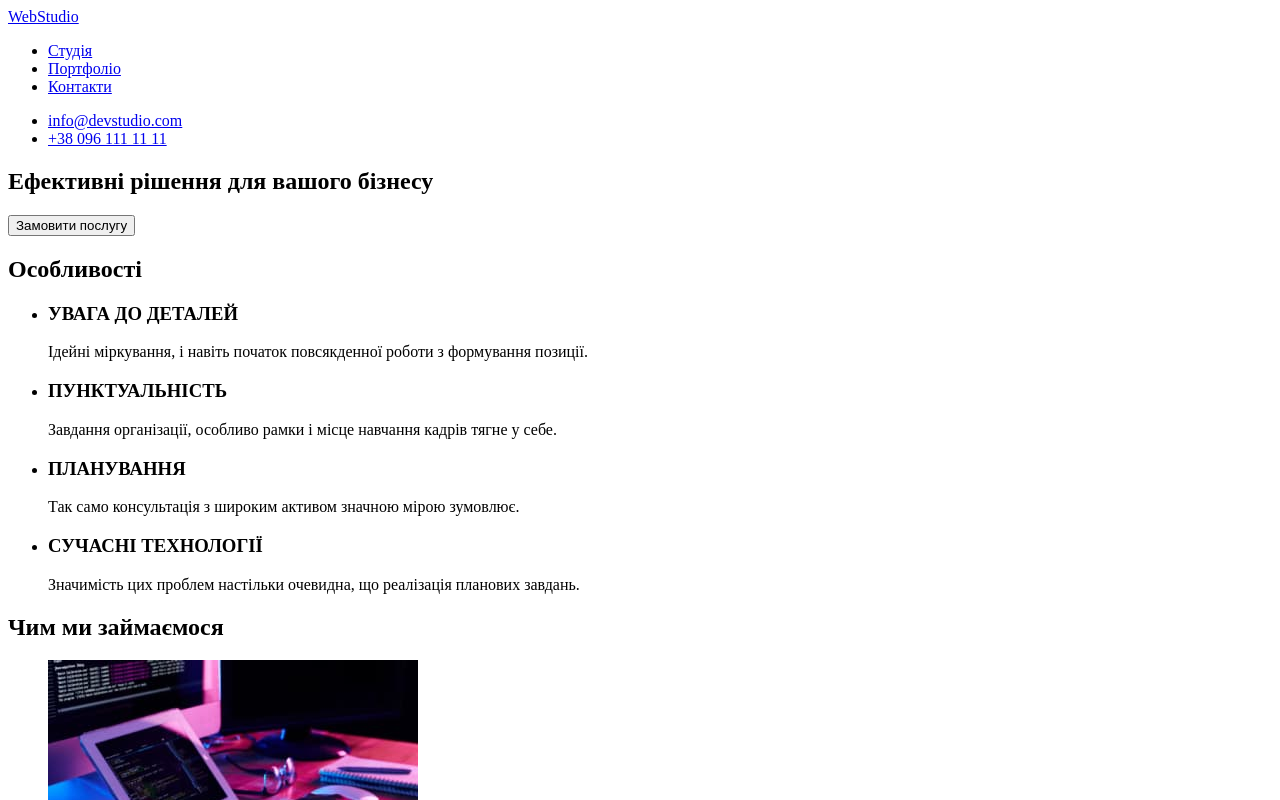
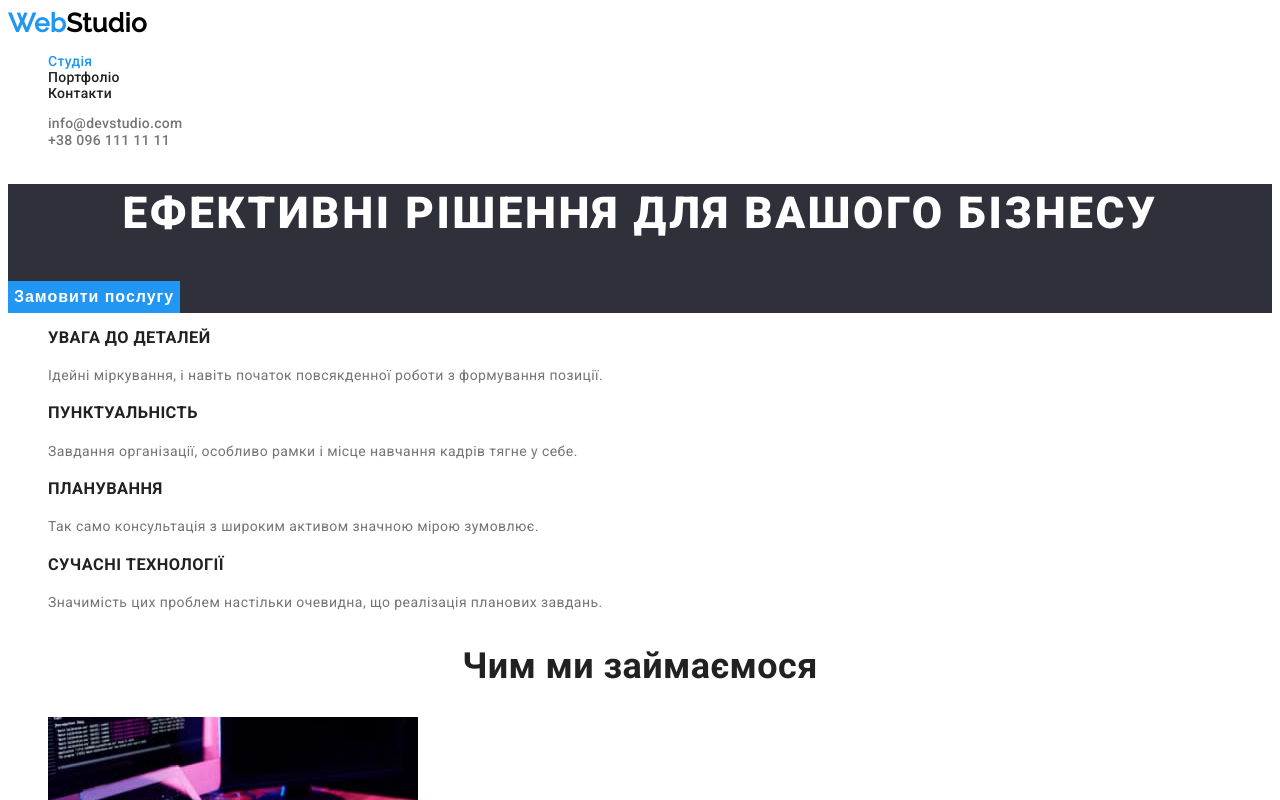
Before and after one commit to N1ghtSent1nel/goit-markup-hw-02, a plain HTML site: page index.html in a window 1280 px wide. Shown: the top 800 px of the page. Drawn offline with Linux system fonts and the light colour scheme.

Commit message:
CSS for main page ready

```diff
--- a/css/styles.css
+++ b/css/styles.css
@@ -15,9 +15,172 @@ overflow: hidden;
 font-family: 'Raleway', sans-serif;
 font-family: 'Roboto', sans-serif;
 
+/*
+#000000 Чорний для Веб;
+#212121 Чорний заголовки;
+#2196F3 синій ацент;
+#757575 сірий основний для текста
+*/
 
-#000000 Чорний для Веб
-#212121 Чорний основний;
-#2196F3 синій ацент
+:root {
+  --main-text-color: #212121;
+  --secondary-text-color: #757575;
+  --main-white-color: #ffffff;
+  --secondary-bg-color: #2f303a;
+  --third-bg-color: #f5f5f5;
+  --accent-color: #2196f3;
+  --logo-text-color: #000000;
+}
 
-*/
+body {
+  background-color: var(--main-white-color);
+  color: var(--main-text-color);
+  font-family: Roboto, -apple-system, BlinkMacSystemFont, Segoe UI, Oxygen, Ubuntu, Cantarell,
+    Fira Sans, Droid Sans, Helvetica Neue, sans-serif;
+  font-size: 14px;
+  letter-spacing: 0.03em;
+}
+/* Logo Styles */
+.logo {
+  font-family: 'Raleway', sans-serif;
+  font-weight: 700;
+  font-size: 26px;
+  line-height: 1.2;
+  text-decoration: none;
+  color: var(--logo-text-color);
+}
+
+.web {
+  color: var(--accent-color);
+}
+/* Header styles */
+.site-nav .link {
+  font-weight: 500;
+  line-height: 1.15;
+  letter-spacing: 0.02em;
+  text-decoration: none;
+  color: var(--main-text-color);
+}
+
+.site-nav .current {
+  color: var(--accent-color);
+}
+
+.list {
+  list-style: none;
+}
+
+.site-nav .contact {
+  color: var(--secondary-text-color);
+}
+
+.site-nav .contact:hover,
+.site-nav .contact:focus {
+  color: var(--accent-color);
+}
+
+/* Hero Styles */
+
+.hero {
+  background-color: var(--secondary-bg-color);
+}
+
+.hero-title {
+  font-family: 'Roboto';
+  font-weight: 900;
+  font-size: 44px;
+  line-height: 1.36;
+  text-align: center;
+  letter-spacing: 0.06em;
+  text-transform: uppercase;
+  color: var(--main-white-color);
+}
+
+.hero-button {
+  font-weight: 700;
+  font-size: 16px;
+  line-height: 1.88;
+  letter-spacing: 0.06em;
+  color: var(--main-white-color);
+  background-color: var(--accent-color);
+  border: 0px;
+  cursor: pointer;
+}
+
+/* Features styles */
+
+.hidden-title {
+  color: rgba(0, 0, 0, 0);
+  position: absolute;
+  width: 1px;
+  height: 1px;
+  margin: -1px;
+  border: 0;
+  padding: 0;
+  white-space: nowrap;
+  clip-path: inset(100%);
+  clip: rect(0 0 0 0);
+  overflow: hidden;
+}
+
+.features-title {
+  line-height: 1.15;
+  text-transform: uppercase;
+}
+
+.features {
+  line-height: 1.71;
+}
+
+.text {
+  color: var(--secondary-text-color);
+}
+/* Our job section */
+.section-title {
+  font-size: 36px;
+  line-height: 1.17;
+  text-align: center;
+}
+
+/* Our team section */
+.team-section {
+  background-color: var(--third-bg-color);
+}
+
+.member-name {
+  font-weight: 500;
+  font-size: 16px;
+  line-height: 1.9;
+}
+
+.member-position {
+  font-size: 16px;
+  line-height: 1.9;
+}
+
+/* Footer Styles */
+.footer {
+  background-color: var(--secondary-bg-color);
+}
+
+.footer-logo {
+  color: var(--main-white-color);
+}
+
+.address-link {
+  font-style: normal;
+  font-weight: 400;
+  line-height: 1.71;
+  text-decoration: none;
+}
+
+.address-link:hover,
+.address-link:focus {
+  color: var(--accent-color);
+}
+.map {
+  color: var(--main-white-color);
+}
+.contact {
+  color: rgba(255, 255, 255, 0.6);
+}
--- a/index.html
+++ b/index.html
@@ -16,54 +16,62 @@
   <body>
     <header>
       <nav>
-        <a href="./index.html">WebStudio</a>
-        <ul>
-          <li><a href="./index.html">Студія</a></li>
-          <li><a href="./portfolio.html">Портфоліо</a></li>
-          <li><a href="#">Контакти</a></li>
+        <a href="./index.html" class="logo"> <span class="web">Web</span>Studio</a>
+        <ul class="site-nav list">
+          <li><a href="./index.html" class="link current">Студія</a></li>
+          <li><a href="./portfolio.html" class="link">Портфоліо</a></li>
+          <li><a href="#" class="link">Контакти</a></li>
         </ul>
       </nav>
-      <ul>
-        <li><a href="mailto:info@devstudio.com">info@devstudio.com</a></li>
-        <li><a href="tel:+380961111111">+38 096 111 11 11</a></li>
+      <ul class="site-nav list">
+        <li><a href="mailto:info@devstudio.com" class="contact link">info@devstudio.com</a></li>
+        <li><a href="tel:+380961111111" class="contact link">+38 096 111 11 11</a></li>
       </ul>
     </header>
     <main>
       <!-- Головна "HERO" -->
-      <section>
+      <section class="hero">
         <div>
-          <h1>Ефективні рішення для вашого бізнесу</h1>
-          <button type="button">Замовити послугу</button>
+          <h1 class="hero-title">Ефективні рішення для вашого бізнесу</h1>
+          <button type="button" class="hero-button">Замовити послугу</button>
         </div>
       </section>
 
       <!-- Особливості -->
-      <section>
-        <h2>Особливості</h2>
-        <ul>
+      <section class="features-section">
+        <h2 class="hidden-title">Особливості</h2>
+        <ul class="features-list list">
           <li>
-            <h3>УВАГА ДО ДЕТАЛЕЙ</h3>
-            <p>Ідейні міркування, і навіть початок повсякденної роботи з формування позиції.</p>
+            <h3 class="features-title">УВАГА ДО ДЕТАЛЕЙ</h3>
+            <p class="features text">
+              Ідейні міркування, і навіть початок повсякденної роботи з формування позиції.
+            </p>
           </li>
           <li>
-            <h3>ПУНКТУАЛЬНІСТЬ</h3>
-            <p>Завдання організації, особливо рамки і місце навчання кадрів тягне у себе.</p>
+            <h3 class="features-title">ПУНКТУАЛЬНІСТЬ</h3>
+            <p class="features text">
+              Завдання організації, особливо рамки і місце навчання кадрів тягне у себе.
+            </p>
           </li>
           <li>
-            <h3>ПЛАНУВАННЯ</h3>
-            <p>Так само консультація з широким активом значною мірою зумовлює.</p>
+            <h3 class="features-title">ПЛАНУВАННЯ</h3>
+            <p class="features text">
+              Так само консультація з широким активом значною мірою зумовлює.
+            </p>
           </li>
           <li>
-            <h3>СУЧАСНІ ТЕХНОЛОГІЇ</h3>
-            <p>Значимість цих проблем настільки очевидна, що реалізація планових завдань.</p>
+            <h3 class="features-title">СУЧАСНІ ТЕХНОЛОГІЇ</h3>
+            <p class="features text">
+              Значимість цих проблем настільки очевидна, що реалізація планових завдань.
+            </p>
           </li>
         </ul>
       </section>
 
       <!-- Чим ми займаємося -->
-      <section>
-        <h2>Чим ми займаємося</h2>
-        <ul>
+      <section class="our-job-section">
+        <h2 class="section-title">Чим ми займаємося</h2>
+        <ul class="our-job list">
           <li>
             <img
               src="./images/whatdowedo1.jpg"
@@ -89,38 +97,39 @@
       </section>
 
       <!-- Наша команда -->
-      <section>
-        <h2>Наша команда</h2>
-        <ul>
+      <section class="team-section">
+        <h2 class="section-title">Наша команда</h2>
+        <ul class="team-member list">
           <li>
             <img src="./images/ourteamigor.jpg" alt="Фото Ігора Дем'яненко" width="270" />
-            <h3>Ігор Дем'яненко</h3>
-            <p>Product Designer</p>
+            <h3 class="member-name">Ігор Дем'яненко</h3>
+            <p class="member-position text">Product Designer</p>
           </li>
           <li>
             <img src="./images/ourteamolha.jpg" alt="Фото Ольги Рєпіної" width="270" />
-            <h3>Ольга Рєпіна</h3>
-            <p>Frontend Developer</p>
+            <h3 class="member-name">Ольга Рєпіна</h3>
+            <p class="member-position text">Frontend Developer</p>
           </li>
           <li>
             <img src="./images/ourteammykhailo.jpg" alt="Фото Миколи Тарасова" width="270" />
-            <h3>Микола Тарасов</h3>
-            <p>Marketing</p>
+            <h3 class="member-name">Микола Тарасов</h3>
+            <p class="member-position text">Marketing</p>
           </li>
           <li>
             <img src="./images/ourteammykola.jpg" alt="Фото Михайла Єрмакова" width="270" />
-            <h3>Михайло Єрмаков</h3>
-            <p>UI Designer</p>
+            <h3 class="member-name">Михайло Єрмаков</h3>
+            <p class="member-position text">UI Designer</p>
           </li>
         </ul>
       </section>
     </main>
-    <footer>
-      <a href="./index.html">WebStudio</a>
+    <footer class="footer">
+      <a href="./index.html" class="logo footer-logo"> <span class="web">Web</span>Studio</a>
       <address>
-        <ul>
+        <ul class="address list">
           <li>
             <a
+              class="address-link map"
               href="https://goo.gl/maps/16Mtjv9T4CTrXRmPA"
               target="_blank"
               rel="noreferrer noopener nofollow"
@@ -128,8 +137,8 @@
               м. Київ, пр-т Лесі Українки, 26</a
             >
           </li>
-          <li><a href="mailto:info@devstudio.com">info@devstudio.com</a></li>
-          <li><a href="tel:+380961111111">+38 096 111 11 11</a></li>
+          <li><a href="mailto:info@devstudio.com" class="address-link contact">info@devstudio.com</a></li>
+          <li><a href="tel:+380961111111" class="address-link contact">+38 096 111 11 11</a></li>
         </ul>
       </address>
     </footer>
```
Also changed, not shown: portfolio.html (+16 -13 lines).
